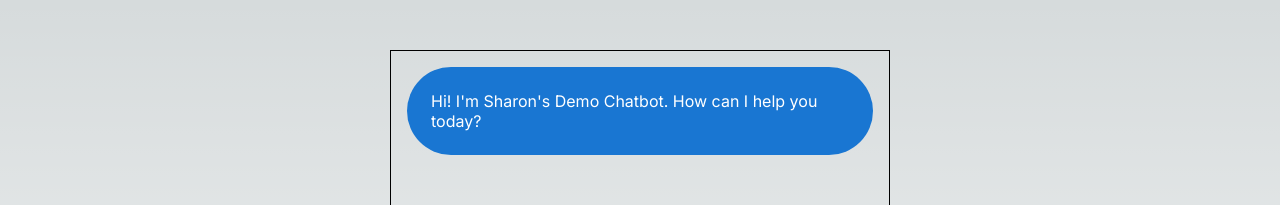
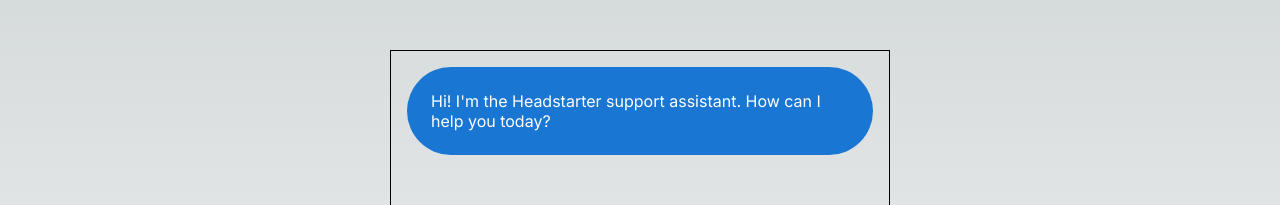
Before and after one commit to SharonGriffith/customer-support-ai, a Next.js app: page / in a window 1280 px wide. Shown: the top 205 px of the page. Built offline with nearby package versions, Linux system fonts and the light colour scheme.

Commit message:
auto scroll

```diff
--- a/src/app/page.js
+++ b/src/app/page.js
@@ -7,15 +7,14 @@
   const [messages, setMessages] = useState([
     {
       role: 'assistant',
-      content: "Hi! I'm Sharon's Demo Chatbot. How can I help you today?",
+      content: "Hi! I'm the Headstarter support assistant. How can I help you today?",
     },
   ])
   const [message, setMessage] = useState('')
   const [isLoading, setIsLoading] = useState(false)
 
   const sendMessage = async () => {
-    if (!message.trim() || isLoading) return;
-    setIsLoading(true)
+    if (!message.trim()) return;  // Don't send empty messages
 
     setMessage('')
     setMessages((messages) => [
@@ -60,7 +59,6 @@
         { role: 'assistant', content: "I'm sorry, but I encountered an error. Please try again later." },
       ])
     }
-    setIsLoading(false)
   }
 
   const handleKeyPress = (event) => {
@@ -78,7 +76,7 @@
 
   useEffect(() => {
     scrollToBottom()
-  }, [messages])
+  },[messages])
 
   return (
     <Box
@@ -126,7 +124,7 @@
               </Box>
             </Box>
           ))}
-          <div ref={messagesEndRef} />
+            <div ref={messagesEndRef} />
         </Stack>
         <Stack direction={'row'} spacing={2}>
           <TextField
@@ -134,10 +132,9 @@
             fullWidth
             value={message}
             onChange={(e) => setMessage(e.target.value)}
-            onKeyPress={handleKeyPress}
-            disabled={isLoading}
           />
-          <Button variant="contained"
+ <Button
+            variant="contained"
             onClick={sendMessage}
             disabled={isLoading}
           >
```
